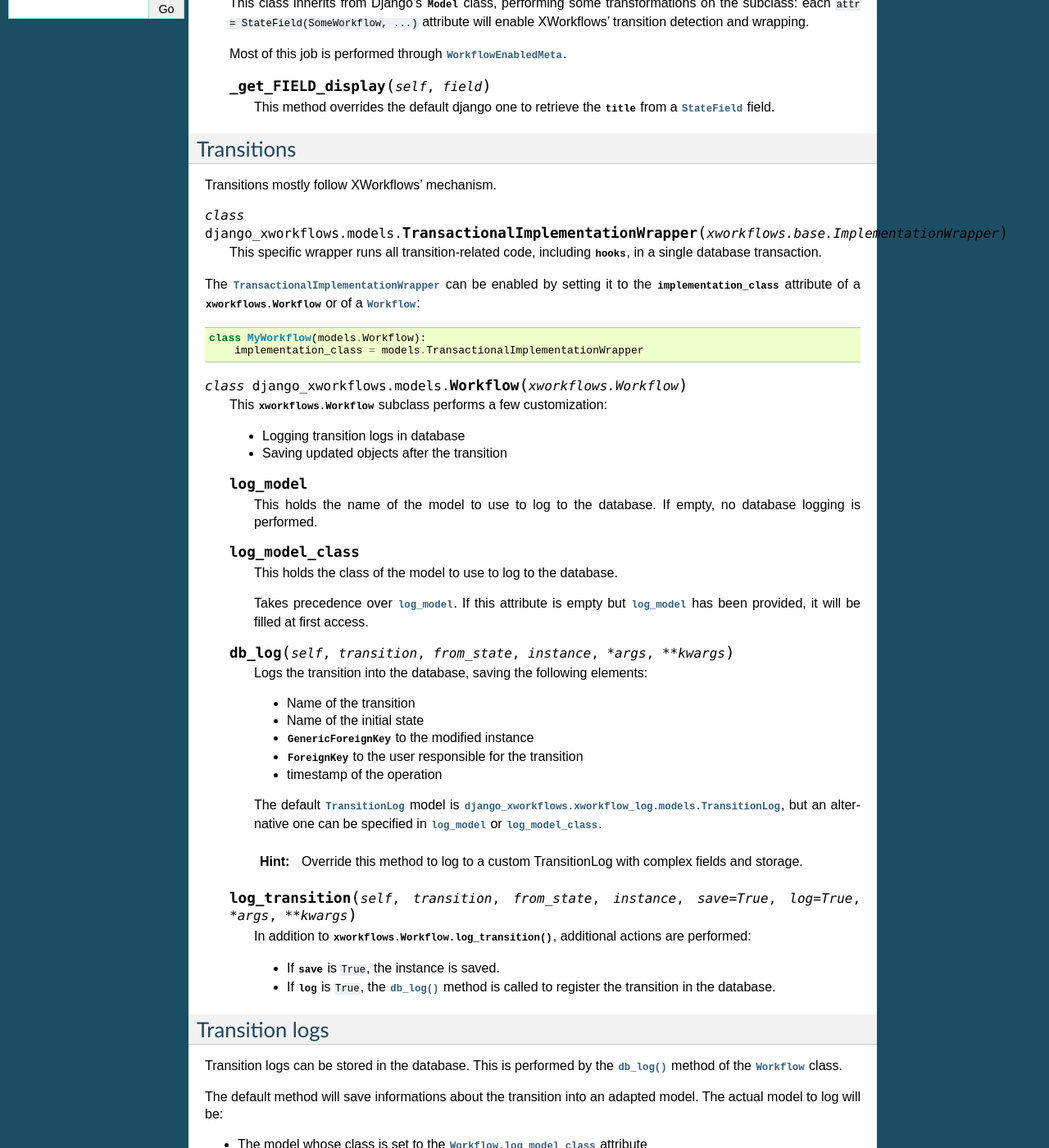
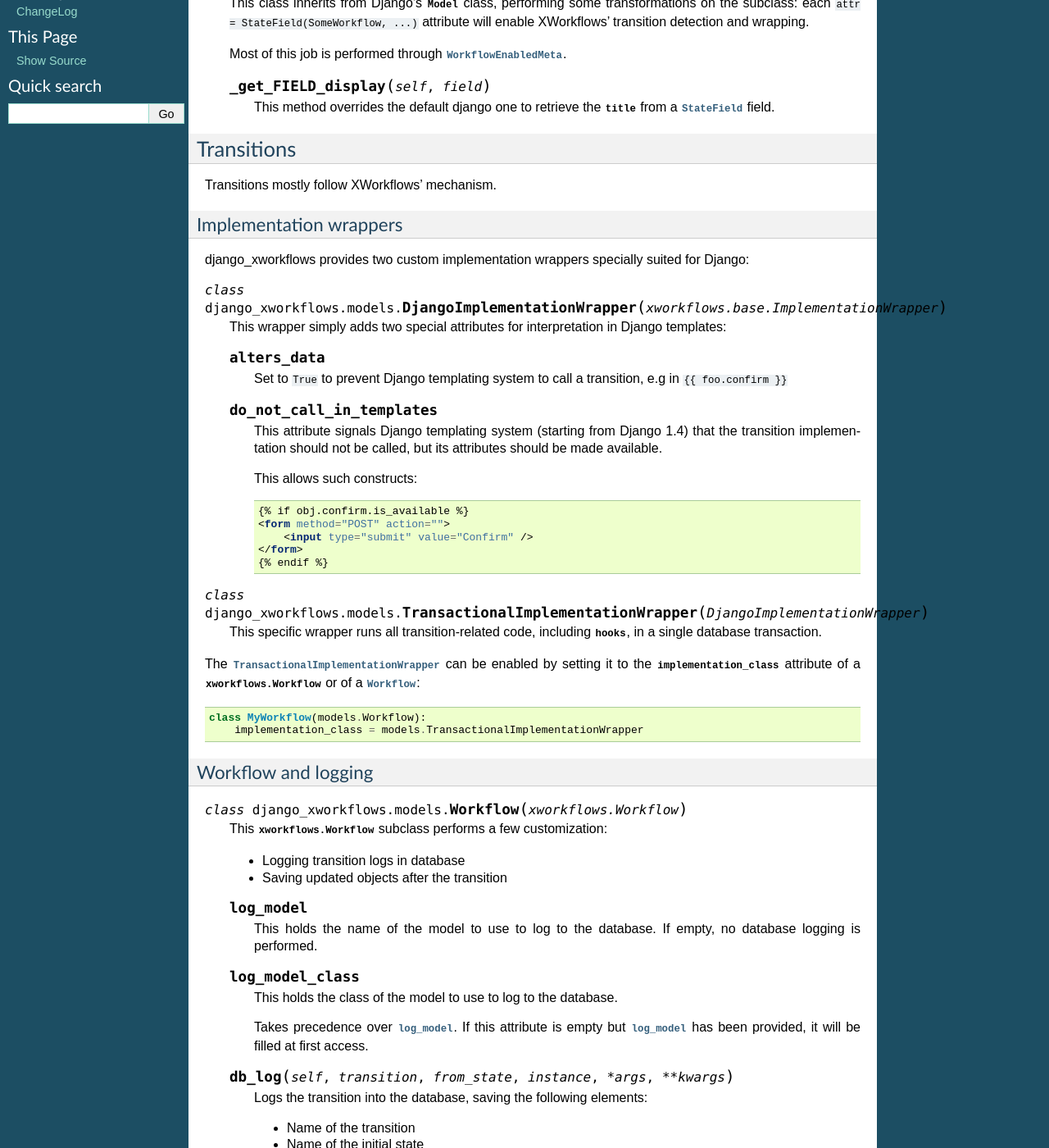
Before and after one commit to rbarrois/django_xworkflows, a Sphinx documentation site: the page built from doc/internals.rst, in a window 1280 px wide and 1400 px high, scrolled down 942 px. Shown: the whole window at 82% size. Built offline with Sphinx 7.4.7, drawn with Linux system fonts in a browser that asks for light colours; some of the changed text lies outside the part shown.

Commit message:
Document and cleanup after PR #10.
Signed-off-by: Raphaël Barrois <raphael.barrois@polytechnique.org>

```diff
--- a/doc/internals.rst
+++ b/doc/internals.rst
@@ -76,7 +76,38 @@ Transitions
 
 Transitions mostly follow XWorkflows' mechanism.
 
-.. class:: TransactionalImplementationWrapper(xworkflows.base.ImplementationWrapper)
+Implementation wrappers
+-----------------------
+
+django_xworkflows provides two custom implementation wrappers specially suited for Django:
+
+.. class:: DjangoImplementationWrapper(xworkflows.base.ImplementationWrapper)
+
+    This wrapper simply adds two special attributes for interpretation in Django templates:
+
+    .. attribute:: alters_data
+
+        Set to ``True`` to prevent Django templating system to call a transition, e.g in
+        ``{{ foo.confirm }}``
+
+    .. attribute:: do_not_call_in_templates
+
+        This attribute signals Django templating system (starting from Django 1.4)
+        that the transition implementation should not be called, but its attributes
+        should be made available.
+
+        This allows such constructs:
+
+        .. code-block:: html
+
+            {% if obj.confirm.is_available %}
+            <form method="POST" action="">
+                <input type="submit" value="Confirm" />
+            </form>
+            {% endif %}
+
+
+.. class:: TransactionalImplementationWrapper(DjangoImplementationWrapper)
 
     This specific wrapper runs all transition-related code, including :class:`hooks <xworkflows.base.Hook>`,
     in a single database transaction.
@@ -89,6 +120,9 @@ of a :class:`Workflow`::
     class MyWorkflow(models.Workflow):
         implementation_class = models.TransactionalImplementationWrapper
 
+
+Workflow and logging
+--------------------
 
 .. class:: Workflow(xworkflows.Workflow)
 
@@ -142,8 +176,8 @@ of a :class:`Workflow`::
           transition in the database.
 
 
-Transition logs
-===============
+Transition database logging
+===========================
 
 Transition logs can be stored in the database. This is performed by the :meth:`~Workflow.db_log` method of the :class:`Workflow` class.
 
--- a/setup.py
+++ b/setup.py
@@ -12,7 +12,7 @@ root_dir = os.path.abspath(os.path.dirname(__file__))
 
 
 def get_version():
-    version_re = re.compile(r"^__version__ = '([\w_.]+)'$")
+    version_re = re.compile(r"^__version__ = '([\w_.-]+)'$")
     with open(os.path.join(root_dir, 'src', 'django_xworkflows', '__init__.py')) as f:
         for line in f:
             match = version_re.match(line[:-1])
--- a/src/django_xworkflows/__init__.py
+++ b/src/django_xworkflows/__init__.py
@@ -2,5 +2,5 @@
 # Copyright (c) 2011-2013 Raphaël Barrois
 # This code is distributed under the two-clause BSD license.
 
-__version__ = '0.8.1'
+__version__ = '0.9.0-dev'
 __author__ = 'Raphaël Barrois <raphael.barrois+xworkflows@polytechnique.org>'
```
Also changed, not shown: doc/changelog.rst (+9 -1 lines), 2 other files.
